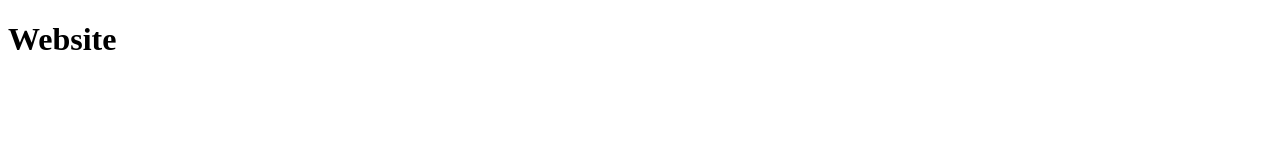
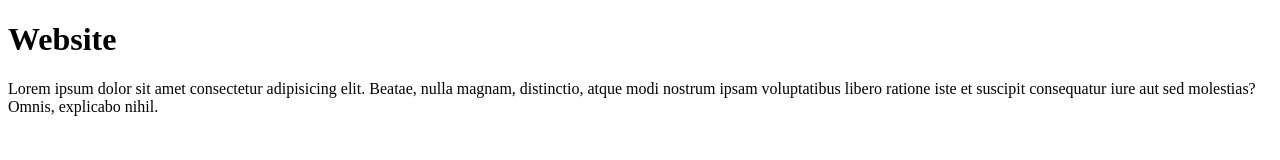
Before and after one commit to RobertYearling/may_class, a plain HTML site: page profile_card/index.html in a window 1280 px wide. Drawn offline with Linux system fonts and the light colour scheme.

Commit message:
Updated index.html and style.css

```diff
--- a/profile_card/css/style.css
+++ b/profile_card/css/style.css
@@ -0,0 +1,4 @@
+* {
+    margin: 0;
+    padding: 0;
+}
--- a/profile_card/index.html
+++ b/profile_card/index.html
@@ -8,5 +8,6 @@
 </head>
 <body>
     <h1>Website</h1>
+    <p>Lorem ipsum dolor sit amet consectetur adipisicing elit. Beatae, nulla magnam, distinctio, atque modi nostrum ipsam voluptatibus libero ratione iste et suscipit consequatur iure aut sed molestias? Omnis, explicabo nihil.</p>
 </body>
 </html>
```
